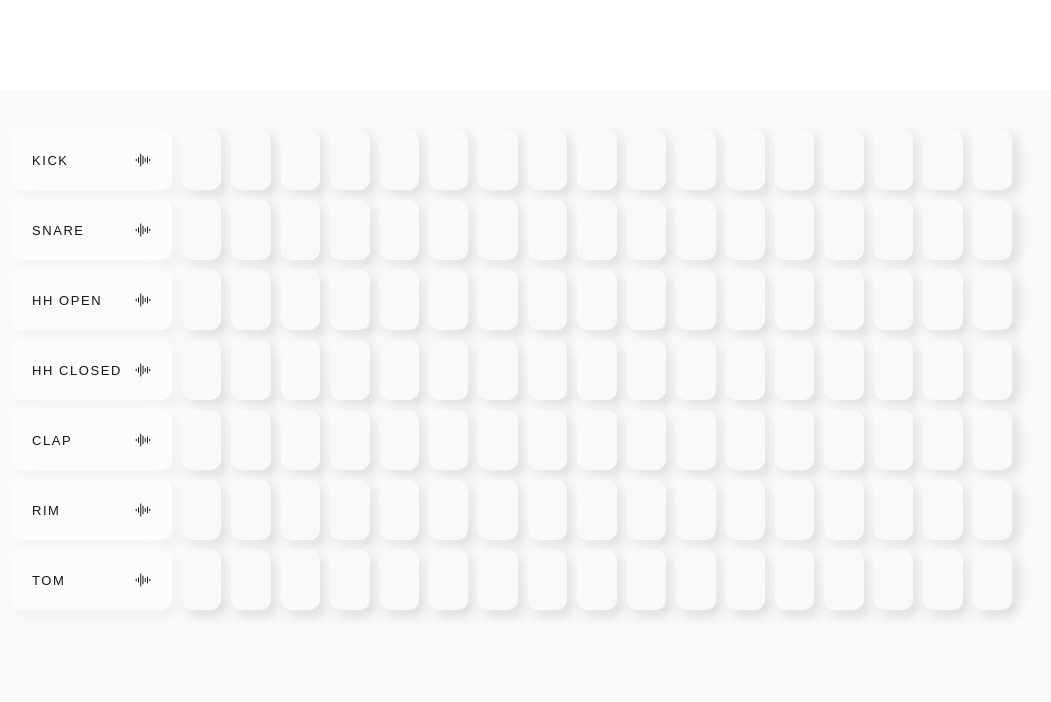
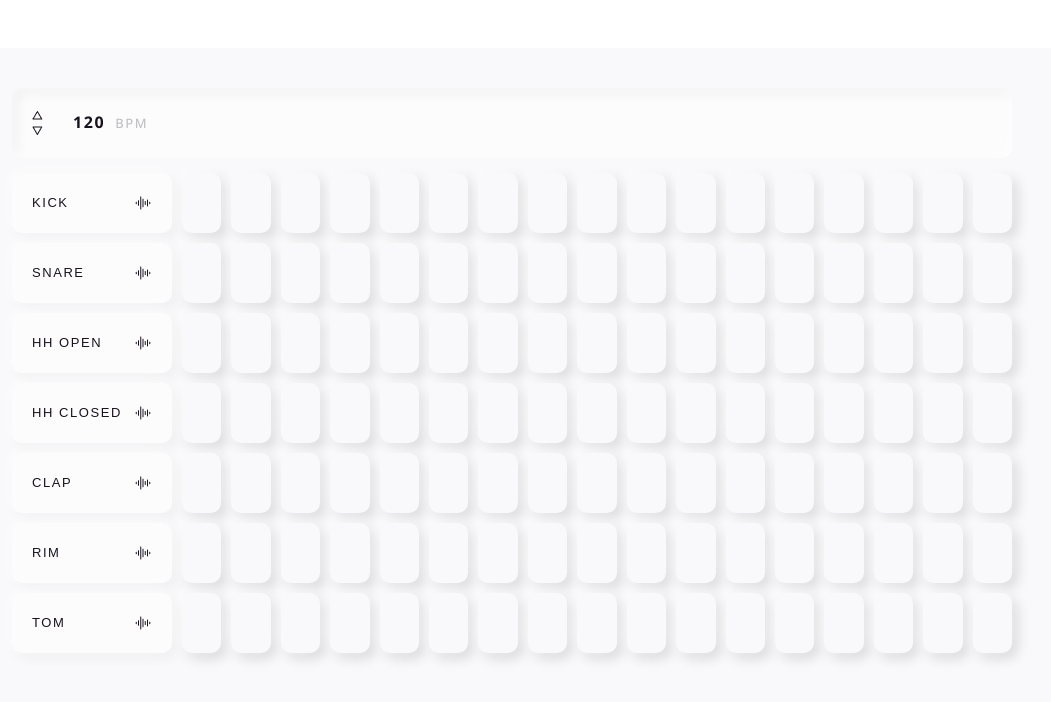
Before and after one commit to robinho1989/la-bit-machina, a React (Vite) app: page / in a window 1280 px wide. Shown: the top 702 px of the page, without its empty margins (128-1179 px from the left). Built offline with nearby package versions, Linux system fonts and the light colour scheme.

Commit message:
bpm implementation added

```diff
--- a/src/components/app/App.tsx
+++ b/src/components/app/App.tsx
@@ -1,9 +1,14 @@
 import { DrumContainer } from '../drumContainer/DrumContainer';
+import { Metronome } from '../metronome/Metronome';
+import { useState } from 'react';
 import styles from './app.module.css';
 
 export const App = () => {
+	const [tempo, setTempo] = useState(120);
+	console.log(tempo)
 	return (
 		<div className={styles.appContainer}>
+			<Metronome tempo={tempo} setTempo={setTempo} />
 			<DrumContainer />
 		</div>
 	);
--- /dev/null
+++ b/src/components/metronome/Metronome.tsx
@@ -0,0 +1,32 @@
+import styles from './metronome.module.css';
+
+interface MetronomeProps {
+	tempo: number;
+	setTempo: React.Dispatch<React.SetStateAction<number>>;
+}
+
+export const Metronome = ({ tempo, setTempo }: MetronomeProps) => {
+	const handleIncreaseTempo = () => {
+		setTempo(tempo + 1);
+	};
+	const handleDecreaseTempo = () => {
+		setTempo(tempo - 1);
+	};
+	return (
+		<section className={styles.metronomeContainer}>
+			<div className={styles.arrowButtonsContainer}>
+				<button onClick={handleIncreaseTempo}>
+					<img src='src\assets\Triangle-up.png' alt='Arrow up' />
+				</button>
+				<button onClick={handleDecreaseTempo}>
+					<img src='src\assets\Triangle-down.png' alt='Arrow down' />
+				</button>
+			</div>
+			<div className={styles.tempoContainer}>
+				<p className={styles.tempoText}>
+					<span>{tempo}</span>BPM
+				</p>
+			</div>
+		</section>
+	);
+};
--- /dev/null
+++ b/src/components/metronome/metronome.module.css
@@ -0,0 +1,38 @@
+.arrowButtonsContainer {
+	display: flex;
+	flex-direction: column;
+	margin-right: 30px;
+}
+.arrowButtonsContainer > button {
+	background: none;
+	border: none;
+	cursor: pointer;
+}
+.metronomeContainer {
+	background-color: var(--firstColor);
+	box-shadow: inset -2px -2px 13px rgba(255, 255, 255, 0.8),
+		inset 5px 5px 13px rgba(0, 0, 0, 0.05);
+	border-radius: 10px;
+	display: flex;
+	align-items: center;
+	margin-bottom: 15px;
+	padding: 20px;
+}
+.tempoText {
+	color: var(--thirdColor);
+    display: inline-flex;
+    align-items: center;
+	font-style: normal;
+	font-weight: 500;
+	font-size: 13px;
+	letter-spacing: 0.12em;
+}
+.tempoText > span {
+	color: var(--fourthColor);
+	font-style: normal;
+	font-weight: 700;
+	font-size: 16px;
+	line-height: 23px;
+	letter-spacing: 0.1em;
+	margin-right: 10px;
+}
```
Also changed, not shown: src/assets/Triangle-down.png (added), src/assets/Triangle-up.png (added).
